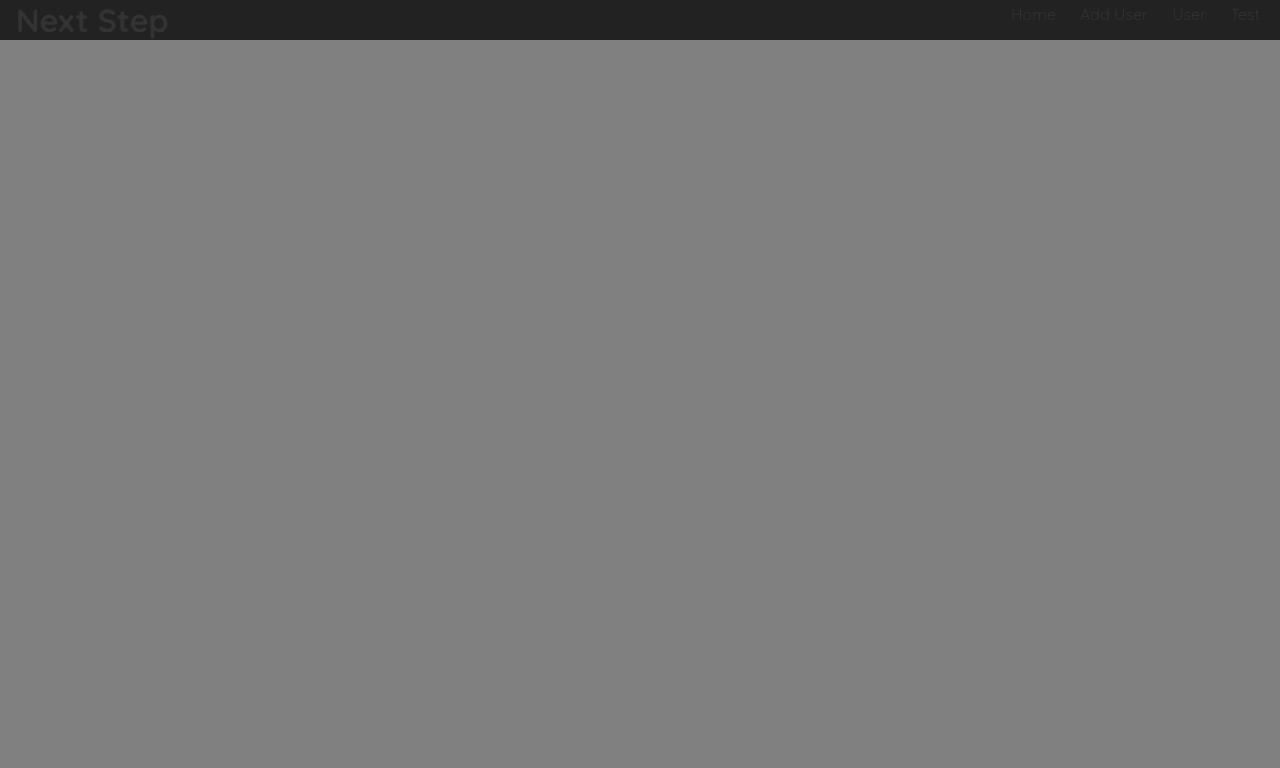
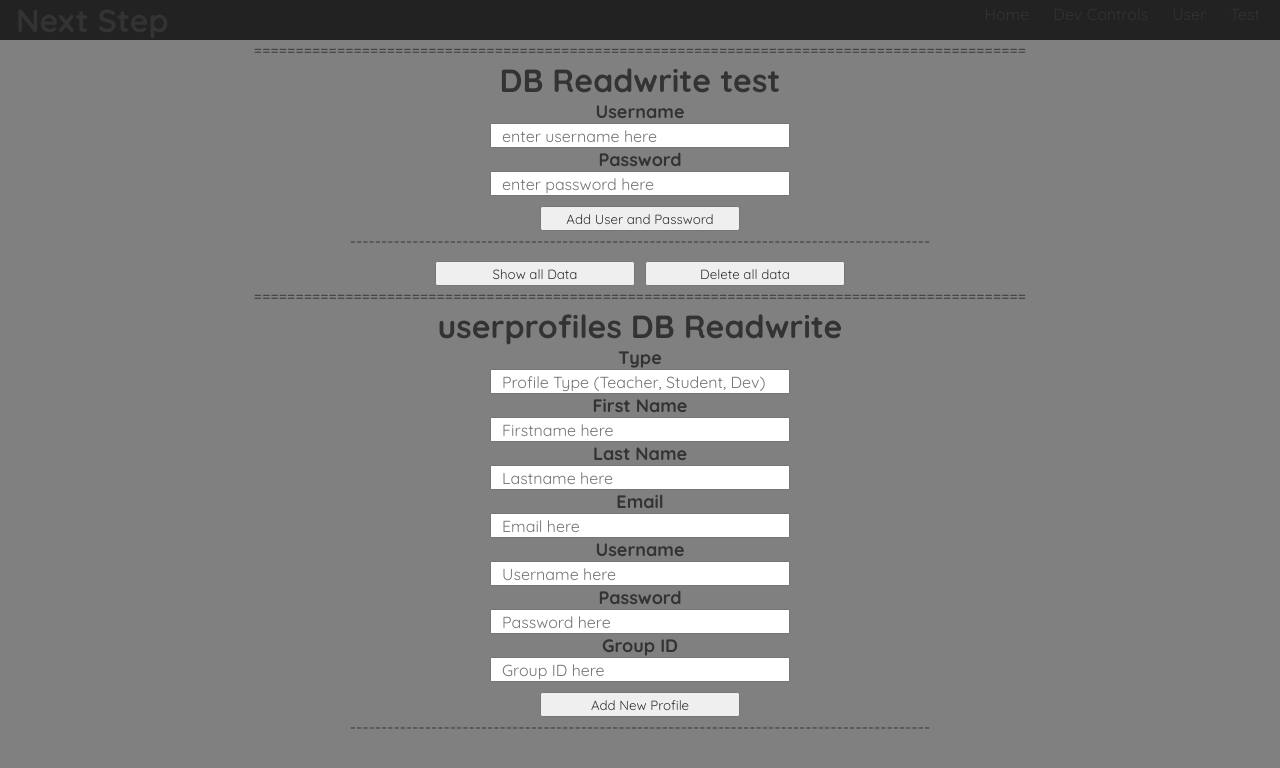
Before and after one commit to NextStepNZ/Development, a React (Create React App) app in the folder client/: page /devcontrols in a window 1280 px wide. Shown: the top 768 px of the page. Built offline with nearby package versions, Linux system fonts and the light colour scheme.

Commit message:
AddUser > DevControls, Added userprofiles function

```diff
--- a/client/src/App.js
+++ b/client/src/App.js
@@ -1,7 +1,7 @@
 import React from "react";
 import Navbar from "./components/Navbar";
 import Home from "./components/Home";
-import AddUser from "./components/AddUser";
+import DevControls from "./components/DevControls";
 import User from './components/User';
 import Test from './components/Test';
 import {Routes, Route} from 'react-router-dom';
@@ -13,7 +13,7 @@ const App = () => {
     <Navbar />
     <Routes>
       <Route path='/' element={<Home />}/>
-      <Route path='/adduser' element={<AddUser />}/>
+      <Route path='/devcontrols' element={<DevControls />}/>
       <Route path='/user' element={<User firstname={'John'} lastname={'Smith'} isTeacher={'true'}/>}/>
       <Route path='/Test' element={<Test/>}/>
     </Routes>
--- a/client/src/components/AddUser.js
+++ /dev/null
@@ -1,89 +0,0 @@
-import React from "react";
-import { useState } from "react";
-import { useRef } from "react";
-import axios from "axios";
-
-
-function AddUser() {
-  const [username, setUsername] = useState("");
-  const [password, setPassword] = useState("");
-
-  const [userlist, setUserlist] = useState([]);
-
-  /*
-  const displayInfo = () => {
-    console.log(username + " " + password);
-  };
-  */
-
-  const userInput = useRef(null);
-  const passwordInput = useRef(null);
-
-  const addNewUser = event => {
-    axios.post('http://localhost:3001/addUser', { username: username, password: password })
-      .then(() => { console.log("success") });
-
-    userInput.current.value = '';
-    passwordInput.current.value = '';
-  }
-
-  const getUserList = () => {
-    axios.get('http://localhost:3001/getUserList').then((response) => {
-      console.log(response)
-      setUserlist(response.data)
-    });
-  }
-
-  const deleteAllUsers = () => {
-    axios.post('http://localhost:3001/deleteAllUsers').then((response) => {
-      console.log(response)
-      getUserList()
-    })
-  }
-
-/**************************************************************************************************/
-
-  return (
-    <div className="App">
-      <h1>DB Readwrite testpage</h1>
-
-      <div className="loginComponents">
-        <label>Username</label>
-        <input
-          ref={userInput}
-          type="Text"
-          placeholder="enter username here"
-          onChange={(event) => {
-            setUsername(event.target.value);
-          }}
-        />
-        <label>Password</label>
-        <input
-          ref={passwordInput}
-          type="Text"
-          placeholder="enter password here"
-          onChange={(event) => {
-            setPassword(event.target.value);
-          }}
-        />
-        <button onClick={addNewUser}>Add User and Password</button>
-      </div>
-
-      ================================================================
-      <div className="displayComponents">
-        <div>
-        <button onClick={getUserList}> Show all Data </button>
-        <button onClick={deleteAllUsers}> Delete all data</button>
-        </div>
-        {userlist.map((val, key) => {
-          return <div className="displayComponentsList">
-            <h3>Username:</h3> <p>{val.userName}</p>
-            <h3>Password:</h3> <p>{val.password}</p>
-            </div>
-        })}
-
-      </div>
-    </div>
-)}
-
-export default AddUser
--- /dev/null
+++ b/client/src/components/DevControls.js
@@ -0,0 +1,213 @@
+import React from "react";
+import { useState } from "react";
+import { useRef } from "react";
+import axios from "axios";
+
+
+function DevControls() {
+
+  /*  DB Readwite Test ==============================================*/
+  const [username, setUsername] = useState("");
+  const [password, setPassword] = useState("");
+
+  const [userlist, setUserlist] = useState([]);
+
+  const userInput = useRef(null);
+  const passwordInput = useRef(null);
+
+  const addNewUser = event => {
+    axios.post('http://localhost:3001/addUser', { username: username, password: password })
+      .then(() => { console.log("success") });
+
+    userInput.current.value = '';
+    passwordInput.current.value = '';
+  }
+
+  const getUserList = () => {
+    axios.get('http://localhost:3001/getUserList').then((response) => {
+      console.log(response)
+      setUserlist(response.data)
+    });
+  }
+
+  const deleteAllUsers = () => {
+    axios.post('http://localhost:3001/deleteAllUsers').then((response) => {
+      console.log(response)
+      getUserList()
+    })
+  }
+
+  /*  userProfiles ==================================================*/
+
+  const [pType, setPType] = useState("");
+  const [pFirstName, setPFirstName] = useState("");
+  const [pLastName, setPLastName] = useState("");
+  const [pEmail, setPEmail] = useState("");
+  const [pUsername, setPUsername] = useState("");
+  const [pPassword, setPPassword] = useState("");
+  const [pGroupID, setPGroupID] = useState("");
+
+  const [profileList, setProfileList] = useState([]);
+
+  const pTypeInput = useRef(null);
+  const pFirstNameInput = useRef(null);
+  const pLastNameInput = useRef(null);
+  const pEmailInput = useRef(null);
+  const pUsernameInput = useRef(null);
+  const pPasswordInput = useRef(null);
+  const pGroupIDInput = useRef(null);
+
+  const addNewProfile = event => {
+    axios.post('http://localhost:3001/addNewProfile', {
+      pType: pType,
+      pFirstName: pFirstName,
+      pLastName: pLastName,
+      pEmail: pEmail,
+      pUsername: pUsername,
+      pPassword: pPassword,
+      pGroupID: pGroupID
+    })
+      .then(() => { console.log("success") });
+
+    /*
+    pTypeInput.current.value = '';
+    pFirstNameInput.current.value = '';
+    pLastNameInput.current.value = '';
+    pEmailInput.current.value = '';
+    pUsernameInput.current.value = '';
+    pPasswordInput.current.value = '';
+    pGroupIDInput.current.value = '';
+*/
+  }
+
+  /**************************************************************************************************/
+
+  return (
+    <div className="App">
+      =============================================================================================
+      <h1>DB Readwrite test</h1>
+
+      <div className="loginComponents">
+        <label>Username</label>
+        <input
+          ref={userInput}
+          type="Text"
+          placeholder="enter username here"
+          onChange={(event) => {
+            setUsername(event.target.value);
+          }}
+        />
+        <label>Password</label>
+        <input
+          ref={passwordInput}
+          type="Text"
+          placeholder="enter password here"
+          onChange={(event) => {
+            setPassword(event.target.value);
+          }}
+        />
+        <button onClick={addNewUser}>Add User and Password</button>
+      </div>
+
+      ---------------------------------------------------------------------------------------------
+
+      <div className="displayComponents">
+        <div>
+          <button onClick={getUserList}> Show all Data </button>
+          <button onClick={deleteAllUsers}> Delete all data</button>
+        </div>
+        {userlist.map((val, key) => {
+          return <div className="displayComponentsList">
+            <h3>Username:</h3> <p>{val.userName}</p>
+            <h3>Password:</h3> <p>{val.password}</p>
+          </div>
+        })}
+
+      </div>
+
+      =============================================================================================
+      <h1>userprofiles DB Readwrite </h1>
+
+      <div className="loginComponents">
+
+        <label>Type</label>
+        <input
+          ref={pTypeInput}
+          type="Text"
+          placeholder="Profile Type (Teacher, Student, Dev)"
+          onChange={(event) => {
+            setPType(event.target.value);
+          }}
+        />
+
+        <label>First Name</label>
+        <input
+          ref={pFirstNameInput}
+          type="Text"
+          placeholder="Firstname here"
+          onChange={(event) => {
+            setPFirstName(event.target.value);
+          }}
+        />
+
+        <label>Last Name</label>
+        <input
+          ref={pLastNameInput}
+          type="Text"
+          placeholder="Lastname here"
+          onChange={(event) => {
+            setPLastName(event.target.value);
+          }}
+        />
+
+        <label>Email</label>
+        <input
+          ref={pEmailInput}
+          type="Text"
+          placeholder="Email here"
+          onChange={(event) => {
+            setPEmail(event.target.value);
+          }}
+        />
+
+        <label>Username</label>
+        <input
+          ref={pUsernameInput}
+          type="Text"
+          placeholder="Username here"
+          onChange={(event) => {
+            setPUsername(event.target.value);
+          }}
+        />
+
+        <label>Password</label>
+        <input
+          ref={pPasswordInput}
+          type="Text"
+          placeholder="Password here"
+          onChange={(event) => {
+            setPPassword(event.target.value);
+          }}
+        />
+
+        <label>Group ID</label>
+        <input
+          ref={pGroupIDInput}
+          type="Text"
+          placeholder="Group ID here"
+          onChange={(event) => {
+            setPGroupID(event.target.value);
+          }}
+        />
+
+        <button onClick={addNewProfile}>Add New Profile</button>
+
+      </div>
+
+        ---------------------------------------------------------------------------------------------
+
+    </div>
+  )
+}
+
+export default DevControls
--- a/client/src/components/Navbar.js
+++ b/client/src/components/Navbar.js
@@ -12,7 +12,7 @@ const Navbar = () => {
                         <Link to="/">Home</Link>
                     </li>
                     <li>
-                        <Link to="/adduser">Add User</Link>
+                        <Link to="/devcontrols">Dev Controls</Link>
                     </li>
                     <li>
                         <Link to="/user">User</Link>
```
Also changed, not shown: 1 other file (tests, documents, lock files or other folders).
